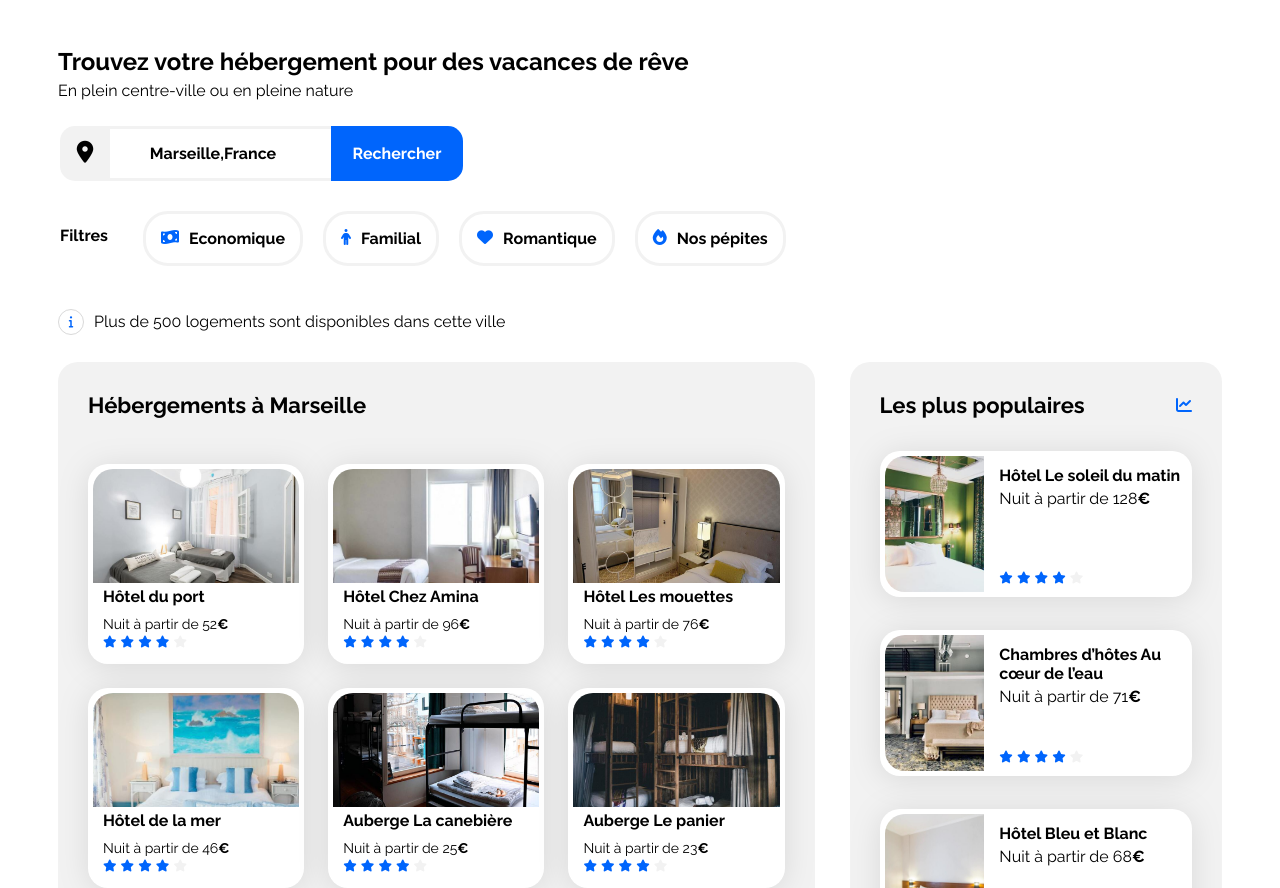
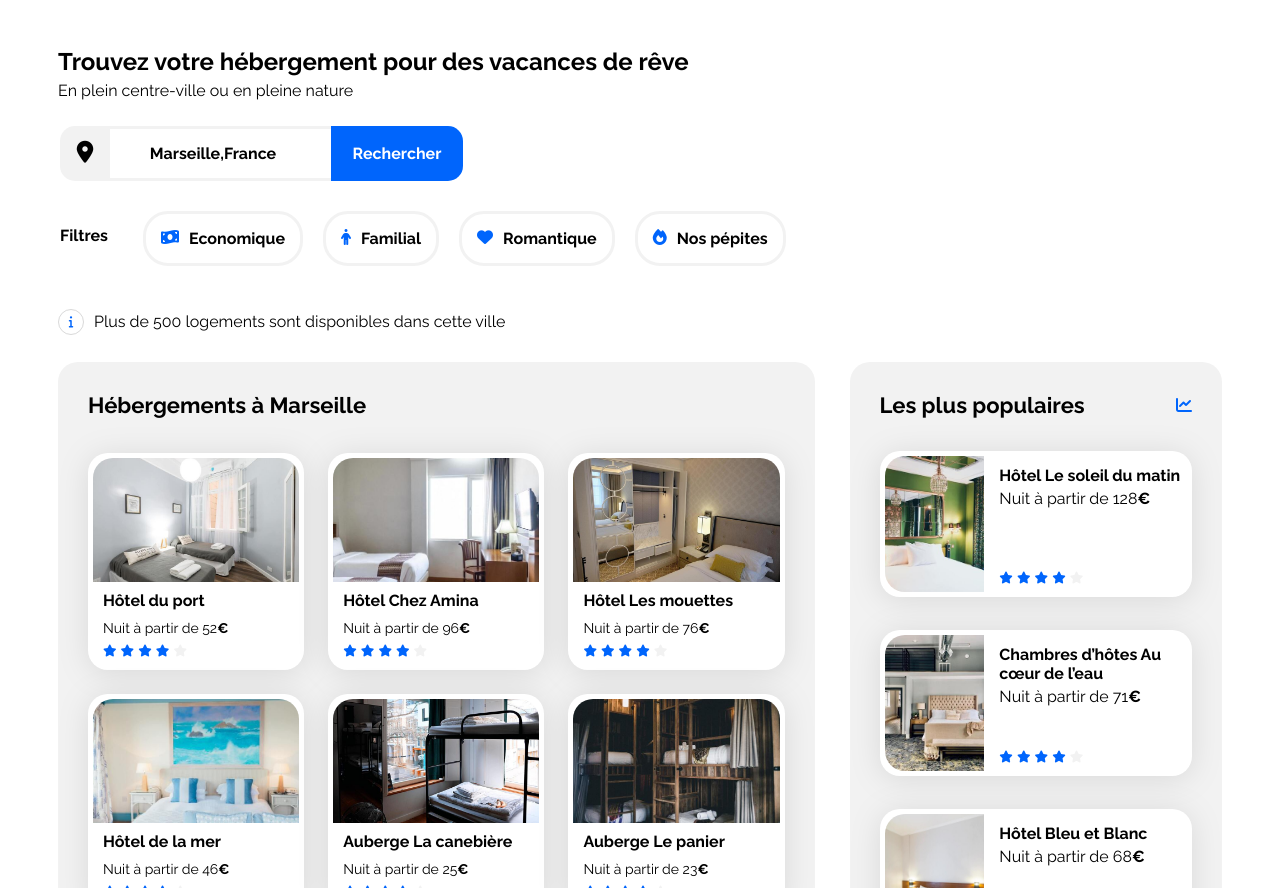
Before and after one commit to amonafr/projet3-Booki, a plain HTML site: page index.html in a window 1280 px wide. Shown: the part 62-950 px from the top of the page. Drawn offline with Linux system fonts and the light colour scheme.

Commit message:
version tenant comptes des remarques du mentor

```diff
--- a/css/style.css
+++ b/css/style.css
@@ -302,13 +302,12 @@ padding-left: 0;
 {
    display: flex;
    flex-direction: column;
-   justify-content: space-between;
-   gap:25px;
+   gap:35px;
 }
 
 .hebergements-cards img {
     width: 100%;
-    height: 114px;
+    height: 124px;
     border-top-left-radius: 20px;
     border-top-right-radius: 20px;
 }
@@ -330,7 +329,7 @@ padding-left: 0;
 
 .hebergements-cards .card
 {
-    height: 190px;
+    height: 207px;
 }
 .hebergements-cards .card-content
 {
@@ -340,13 +339,13 @@ padding-left: 0;
 
 .hebergements-cards  .card-title
 {
-margin-top: 0;
+margin-top: 5px;
 margin-bottom: 0;
 }
 .hebergements-cards .card-subtitle
 {
     margin-top: 10px;
-    margin-bottom: 0;
+    margin-bottom: 5px;
     font-size: 14px;
 }
 
@@ -473,10 +472,6 @@ footer h2
     .populaires-cards .card-subtitle {
         font-size: 13px;
     }
-
-
-
-
 }
 /****************************Amina Media queries******************************/
 
```
